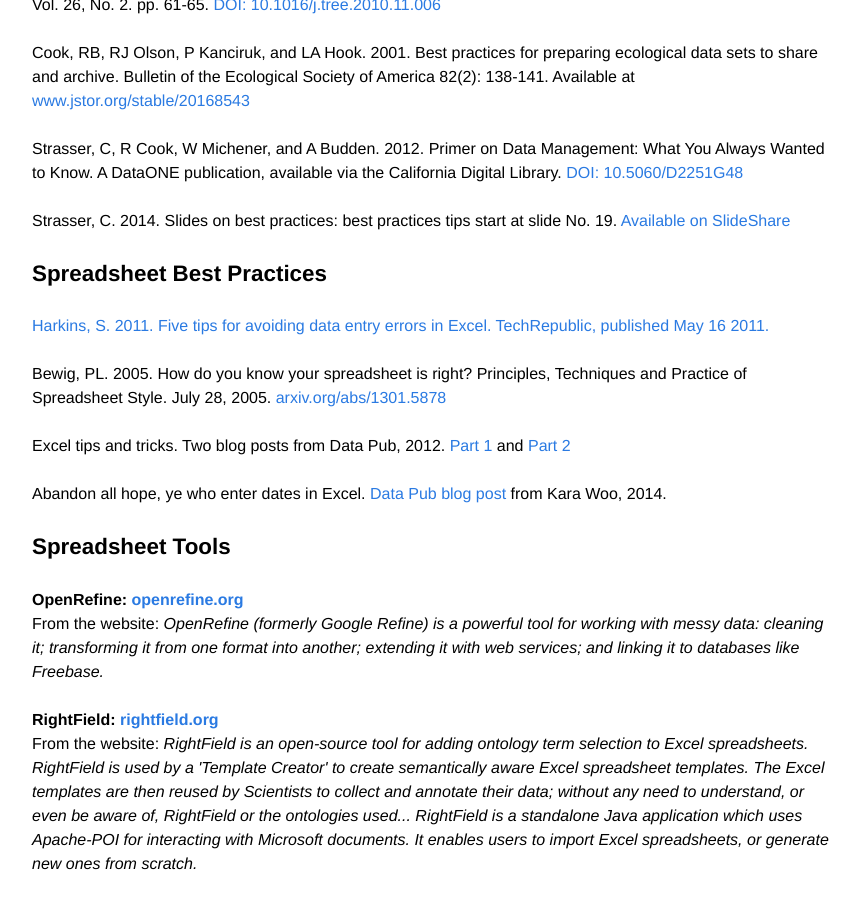
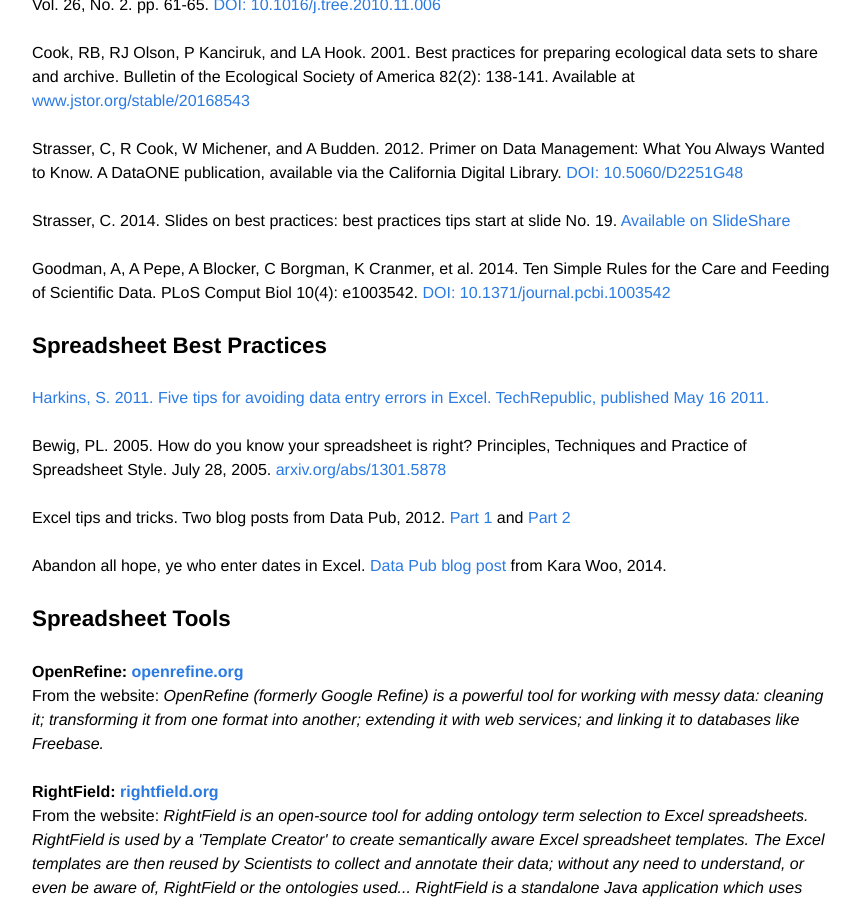
Before and after one commit to CDLUC3/spreadsheet-help, a Jekyll site: the page built from index.html, in a window 1280 px wide and 900 px high, scrolled down 373 px. Shown: the whole window, without its empty margins (208-1068 px from the left). Built offline with Jekyll 4.4.1, drawn with Linux system fonts in a browser that asks for light colours; Markdown is read by kramdown in place of the engine named in the settings.

Commit message:
Update index.html

```diff
--- a/index.html
+++ b/index.html
@@ -24,6 +24,9 @@
 <br><br>
 
 Strasser, C. 2014. Slides on best practices: best practices tips start at slide No. 19. <a href="http://www.slideshare.net/carlystrasser/coping-with-data-for-whoi-jp-students">Available on SlideShare</a>
+<br><br>
+
+Goodman, A, A Pepe, A Blocker, C Borgman, K Cranmer, et al. 2014. Ten Simple Rules for the Care and Feeding of Scientific Data. PLoS Comput Biol 10(4): e1003542. <a href="http://dx.doi.org/10.1371/journal.pcbi.1003542">DOI: 10.1371/journal.pcbi.1003542</a>
 <br><br>
 
 <h2>Spreadsheet Best Practices</h2>
```
